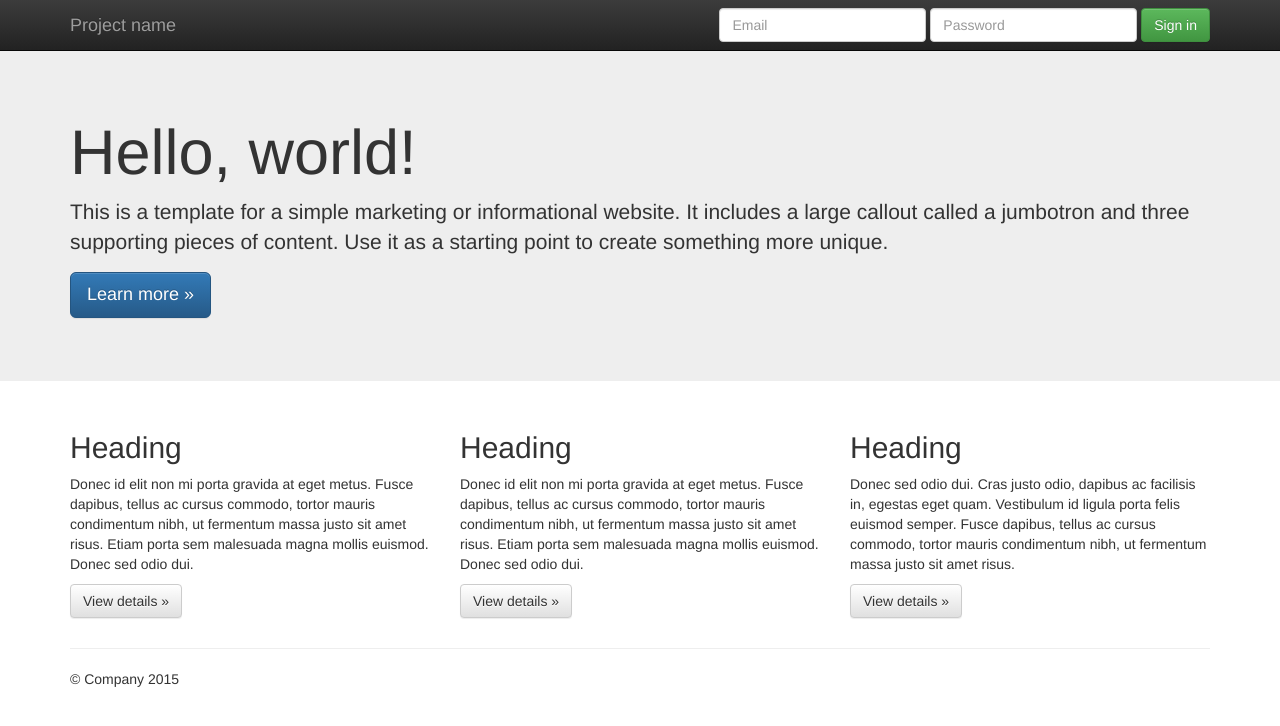
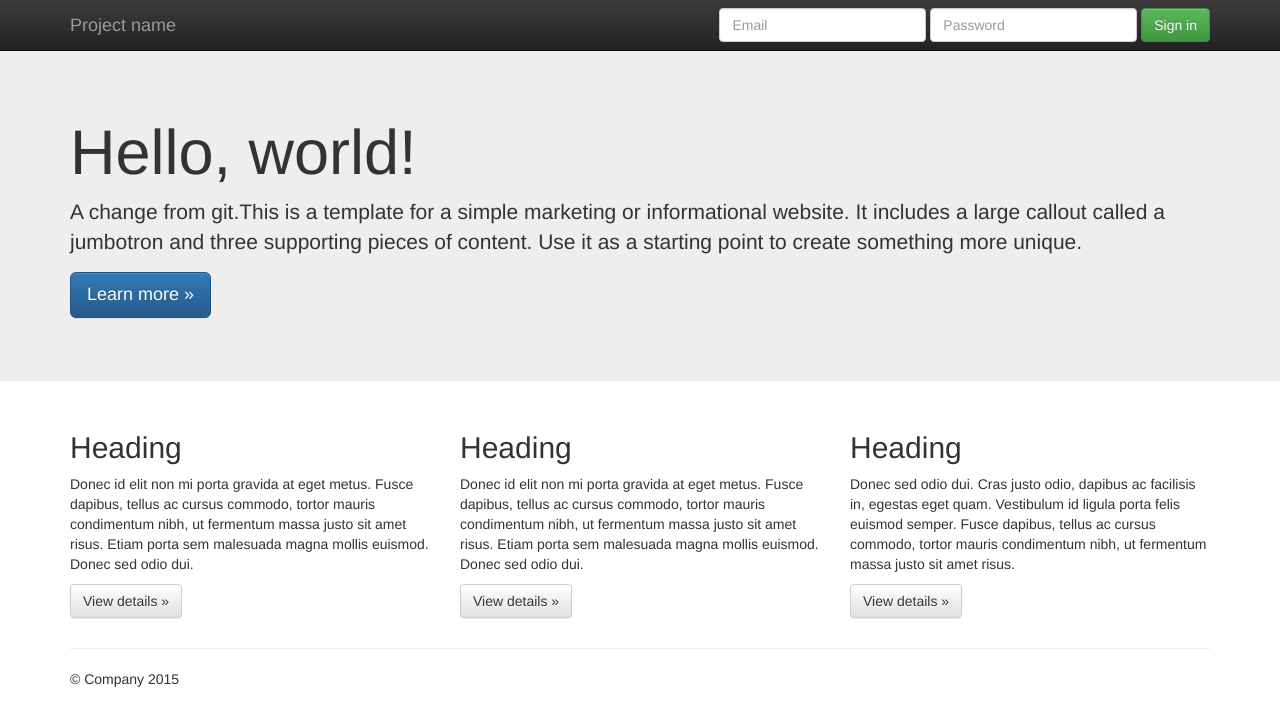
Before and after one commit to sanoaoa/my-website, a plain HTML site: page index.html in a window 1280 px wide. Drawn offline with nearby package versions, Linux system fonts and the light colour scheme.

Commit message:
Update index.html

```diff
--- a/index.html
+++ b/index.html
@@ -56,7 +56,7 @@
     <div class="jumbotron">
       <div class="container">
         <h1>Hello, world!</h1>
-        <p>This is a template for a simple marketing or informational website. It includes a large callout called a jumbotron and three supporting pieces of content. Use it as a starting point to create something more unique.</p>
+        <p>A change from git.This is a template for a simple marketing or informational website. It includes a large callout called a jumbotron and three supporting pieces of content. Use it as a starting point to create something more unique.</p>
         <p><a class="btn btn-primary btn-lg" href="#" role="button">Learn more &raquo;</a></p>
       </div>
     </div>
```
